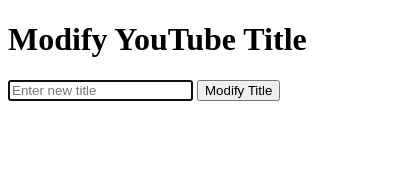
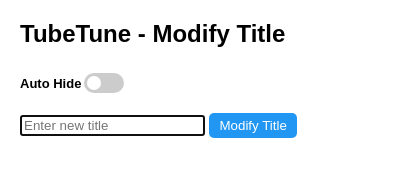
Before and after one commit to knightfury16/TubeTune, a browser extension: page popup.html in a window 400 px wide. Drawn offline with Linux system fonts and the light colour scheme.

Commit message:
popup style added

```diff
--- a/popup.html
+++ b/popup.html
@@ -1,13 +1,115 @@
 <!-- popup.html -->
 <!DOCTYPE html>
 <html>
+
 <head>
-    <title>YouTube Title Modifier</title>
+  <title>TubeTune</title>
   <script src="scripts/popup.js" defer></script>
+  <style>
+    body {
+      font-family: Arial, sans-serif;
+      margin: 20px;
+    }
+
+    h1 {
+      font-size: 24px;
+      margin-bottom: 20px;
+    }
+
+    .switch {
+      position: relative;
+      display: inline-block;
+      width: 40px;
+      height: 20px;
+      margin: 5px;
+      margin-left: 0px;
+    }
+
+    .switch input {
+      opacity: 0;
+      width: 0;
+      height: 0;
+    }
+
+    .slider {
+      position: absolute;
+      cursor: pointer;
+      top: 0;
+      left: 0;
+      right: 0;
+      bottom: 0;
+      background-color: #ccc;
+      transition: .4s;
+      border-radius: 34px;
+    }
+
+    .slider:before {
+      position: absolute;
+      content: "";
+      height: 14px;
+      width: 14px;
+      left: 3px;
+      bottom: 3px;
+      background-color: white;
+      transition: .4s;
+      border-radius: 50%;
+    }
+
+    input:checked+.slider {
+      background-color: #2196F3;
+    }
+
+    input:checked+.slider:before {
+      transform: translateX(20px);
+    }
+
+    #modifyButton {
+      padding: 5px 10px;
+      background-color: #2196F3;
+      color: white;
+      border: none;
+      cursor: pointer;
+      border-radius: 5px;
+      margin-top: 5px;
+    }
+
+    #modifyButton:hover {
+      background-color: #1976D2;
+    }
+
+    #sliderLabel {
+      text-decoration-style: solid;
+      font-size: small;
+      margin-right: 3px;
+    }
+
+    .switch-container {
+      display: flex;
+      align-items: center;
+      justify-content: left;
+      font-weight: bold;
+      /* Center align horizontally */
+      margin-bottom: 10px;
+    }
+  </style>
 </head>
+
 <body>
-    <h1>Modify YouTube Title</h1>
+  <h1>TubeTune - Modify Title</h1>
+  <div class="switch-container">
+    <label id="sliderLabel">Auto Hide</label>
+    <label for="autoHide" class="switch">
+      <input id="autoHide" type="checkbox">
+      <span class="slider round"></span>
+    </label>
+  </div>
+  <div>
+    <label for="newTitle">
       <input type="text" id="newTitle" placeholder="Enter new title" autofocus style="margin-bottom: 5px;">
       <button id="modifyButton">Modify Title</button>
+    </label>
+  </div>
+
 </body>
+
 </html>
--- a/scripts/popup.js
+++ b/scripts/popup.js
@@ -22,3 +22,10 @@
         }
     });
 });
+
+const autoHideCheckbox = document.getElementById('autoHide');
+autoHideCheckbox.addEventListener('change', function () {
+    const isChecked = autoHideCheckbox.checked;
+    // Logic to handle checkbox state change
+    console.log('Auto Hide:', isChecked);
+});
```
Lines whose indentation alone changed are shown as unchanged.
